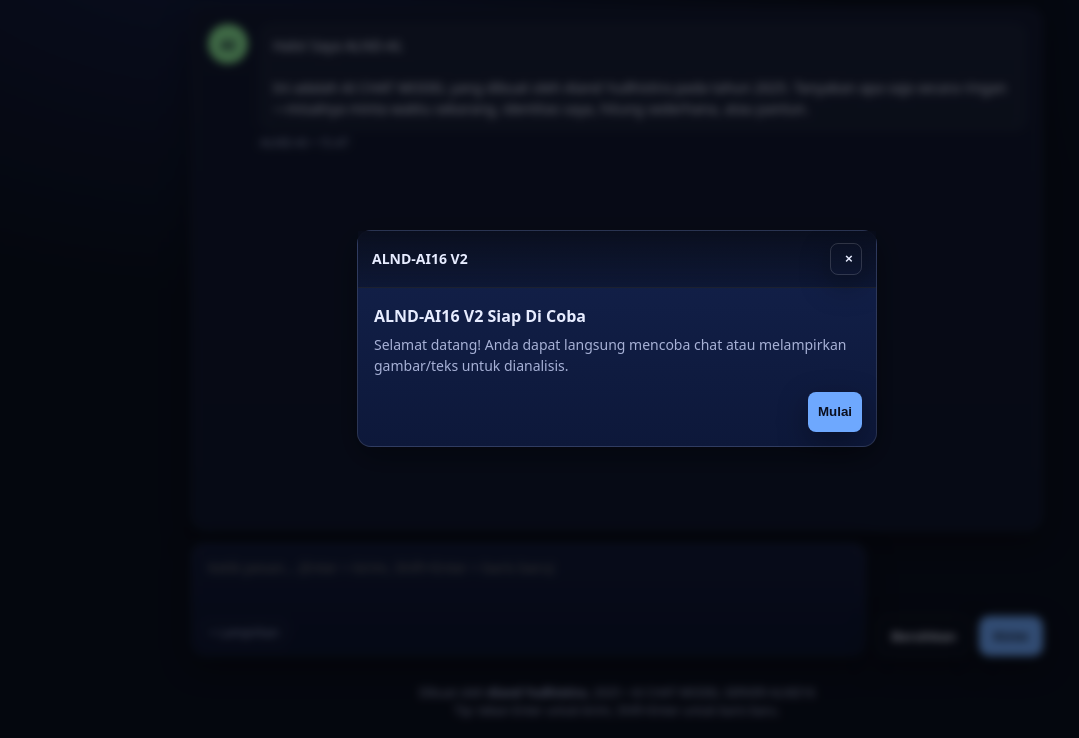
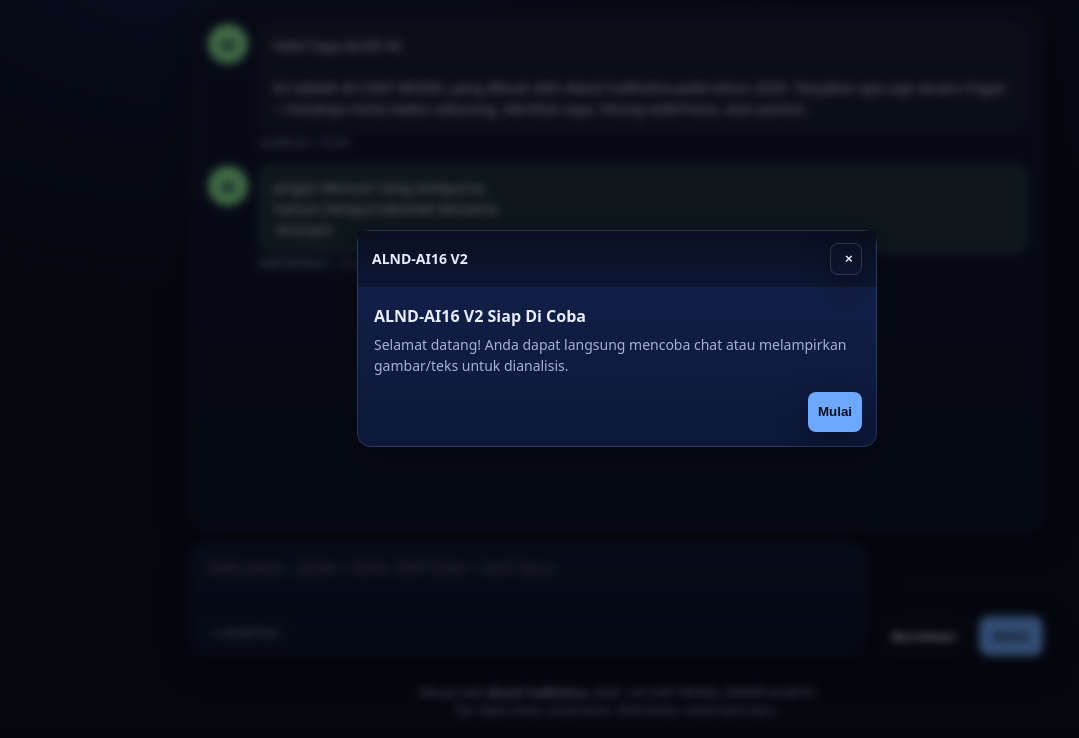
Before and after one commit to csprr16/AI-Alnd, a website: page index.html in a window 1280 px wide. Shown: the part 62-800 px from the top of the page, without its empty margins (23-1102 px from the left). Drawn offline with Linux system fonts and the light colour scheme.

Commit message:
Add files via upload

```diff
--- a/index.html
+++ b/index.html
@@ -616,7 +616,7 @@
           <div class="avatar" aria-hidden="true">AI</div>
           <div>
             <div class="bubble info">${escapeHtml(text)}</div>
-            <div class="meta" data-ts="${time}">INFO • ${new Date(time).toLocaleTimeString('id-ID', { hour: '2-digit', minute: '2-digit' })}</div>
+            <div class="meta" data-ts="${time}">IMPORTANT • ${new Date(time).toLocaleTimeString('id-ID', { hour: '2-digit', minute: '2-digit' })}</div>
           </div>
         `;
       messagesEl.appendChild(wrap);
@@ -688,6 +688,7 @@
     } else {
       scrollToBottom();
     }
+    appendInfoMessage('Jangan Mencari Yang Sempurna,\nnamun Sempurnakanlah bersama.\n-Anonym');
   </script>
 </body>
 
```
